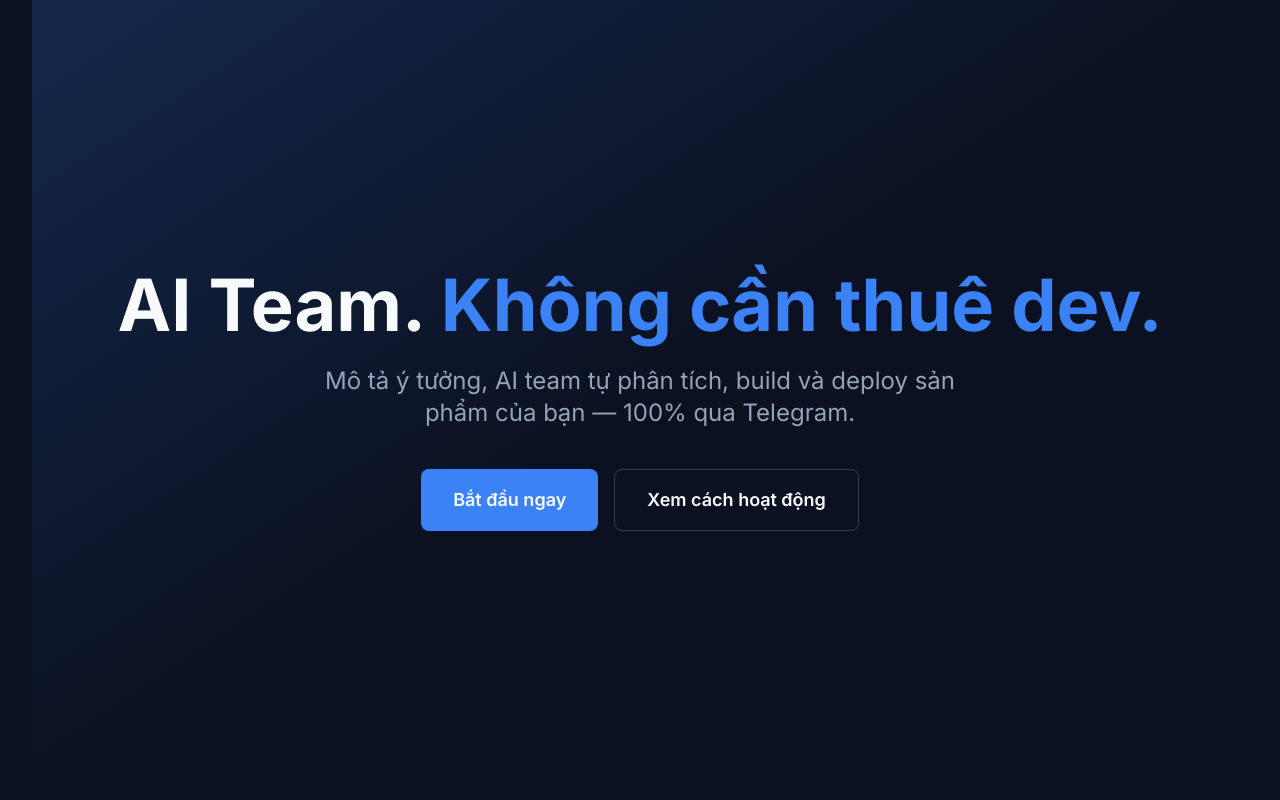
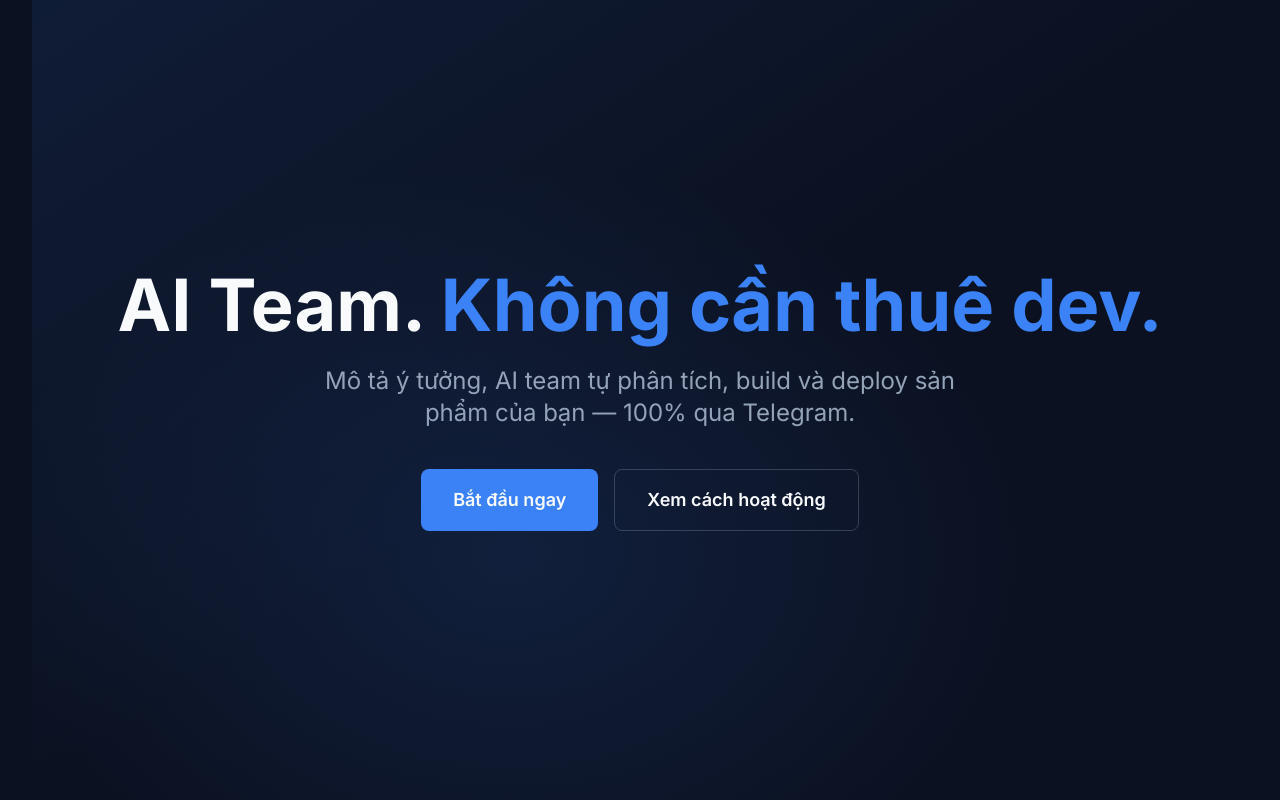
Before and after one commit to wisbidev/project-df384256, a Next.js app in the folder frontend/: page / in a window 1280 px wide. Shown: the top 800 px of the page. Built offline with nearby package versions, Linux system fonts and the light colour scheme; no server answers.

Commit message:
feat: add animated gradient to hero background

```diff
--- a/frontend/src/components/hero.tsx
+++ b/frontend/src/components/hero.tsx
@@ -1,6 +1,7 @@
 "use client";
 
 import { useCallback } from "react";
+import { motion } from "framer-motion";
 
 export default function Hero() {
   const scrollToPipeline = useCallback(() => {
@@ -16,7 +17,33 @@ export default function Hero() {
       className="relative min-h-screen flex items-center justify-center overflow-hidden"
     >
       <div className="absolute inset-0 bg-bg-primary" />
-      <div className="absolute inset-0 bg-gradient-to-br from-accent/20 via-transparent to-transparent" />
+
+      {/* Animated gradient background */}
+      <motion.div
+        initial={{ opacity: 0 }}
+        animate={{ opacity: 1 }}
+        transition={{ duration: 1 }}
+        className="absolute inset-0"
+      >
+        <motion.div
+          animate={{
+            background: [
+              "radial-gradient(ellipse at 20% 50%, rgba(59, 130, 246, 0.15) 0%, transparent 50%)",
+              "radial-gradient(ellipse at 80% 50%, rgba(59, 130, 246, 0.15) 0%, transparent 50%)",
+              "radial-gradient(ellipse at 50% 80%, rgba(59, 130, 246, 0.12) 0%, transparent 50%)",
+              "radial-gradient(ellipse at 20% 50%, rgba(59, 130, 246, 0.15) 0%, transparent 50%)",
+            ],
+          }}
+          transition={{
+            duration: 8,
+            repeat: Infinity,
+            ease: "easeInOut",
+          }}
+          className="absolute inset-0"
+        />
+        <div className="absolute inset-0 bg-gradient-to-br from-accent/10 via-transparent to-transparent" />
+      </motion.div>
+
       <div className="relative z-10 w-full max-w-7xl mx-auto px-4 sm:px-6 lg:px-8 text-center">
         <h1 className="text-4xl sm:text-5xl md:text-6xl lg:text-7xl font-bold text-heading leading-tight mb-6">
           AI Team.{" "}
```
